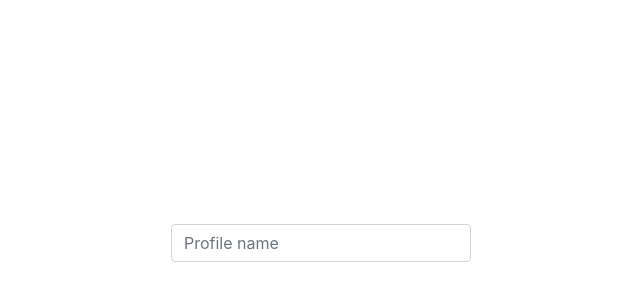
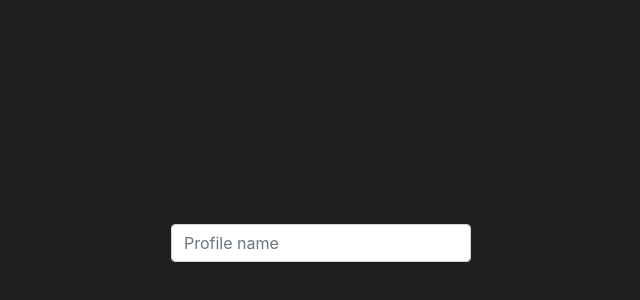
Before and after one commit to Exide-PC/FaceitStats, a React (Create React App) app in the folder FaceitStats.Web/ClientApp/: page / in a window 1280 px wide. Shown: the part 76-376 px from the top of the page, without its empty margins (319-959 px from the left). Built offline with nearby package versions, Linux system fonts and the light colour scheme.

Commit message:
Black body background.

```diff
--- a/FaceitStats.Web/ClientApp/src/css/index.scss
+++ /dev/null
@@ -1,3 +0,0 @@
-@import 'bootstrap/scss/bootstrap.scss';
-
-@import '../components/SearchPage/search-page.scss';
--- /dev/null
+++ b/FaceitStats.Web/ClientApp/src/css/main.scss
@@ -0,0 +1,6 @@
+@import 'bootstrap/scss/bootstrap.scss';
+@import '../components/SearchPage/search-page.scss';
+
+body {
+    background: #1f1f1f;
+}
--- a/FaceitStats.Web/ClientApp/src/index.tsx
+++ b/FaceitStats.Web/ClientApp/src/index.tsx
@@ -1,4 +1,4 @@
-import './css/index.scss';
+import './css/main.scss';
 import React from 'react';
 import ReactDOM from 'react-dom';
 import { BrowserRouter } from 'react-router-dom';
```
